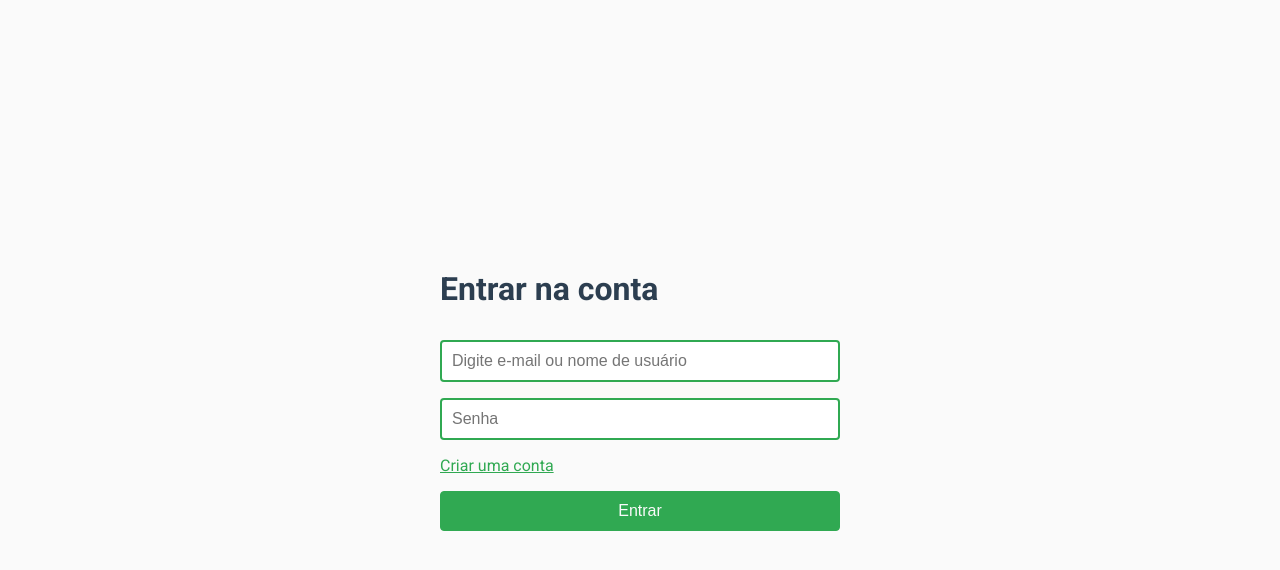
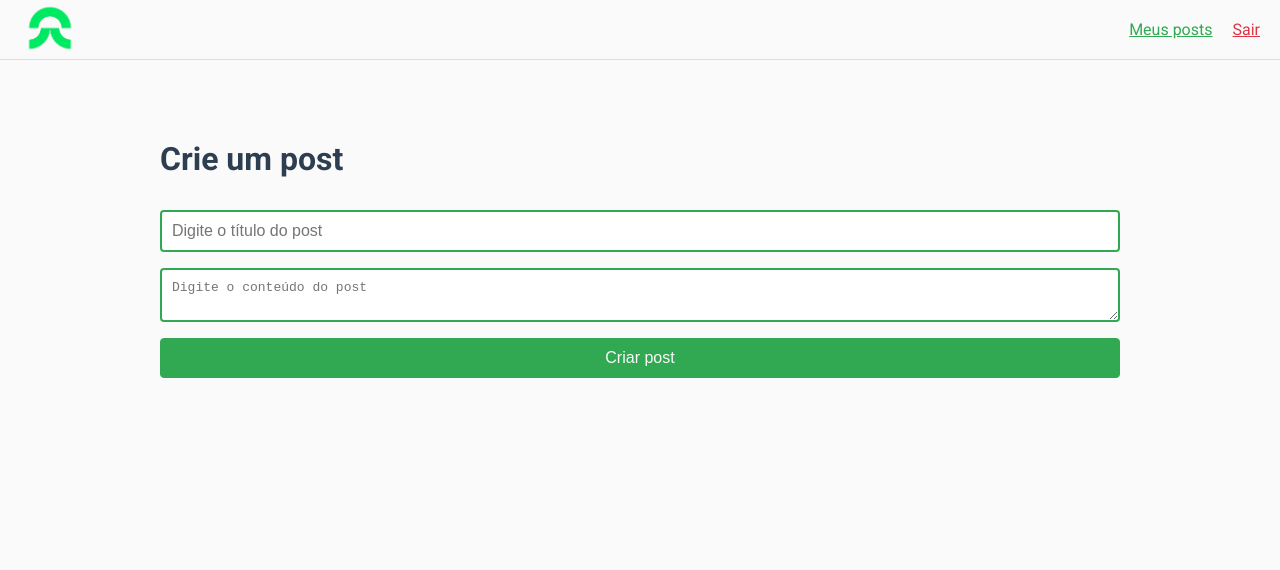
Before and after one commit to victormarques-ia/app-masterclass-react, a React (Vite) app: page /create-post in a window 1280 px wide. Shown: the top 570 px of the page. Built offline with nearby package versions, Linux system fonts and the light colour scheme; no server answers; sample sign-in values are in the browser's storage.

Commit message:
feat: create CreatePost screen

```diff
--- a/src/App.tsx
+++ b/src/App.tsx
@@ -12,6 +12,7 @@ import { useContext } from "react";
 import Layout from "./components/Layout";
 import MyPosts from "./pages/MyPosts";
 import Post from "./pages/Post";
+import CreatePost from "./pages/CreatePost";
 
 function RequireAuth({ children }: { children: JSX.Element }) {
   const { token } = useContext(AppContext);
@@ -57,6 +58,10 @@ const router = createBrowserRouter([
         path: "/posts/:id",
         Component: Post,
       },
+      {
+        path: "create-post",
+        Component: CreatePost,
+      },
     ],
   },
 ]);
--- a/src/components/Form/styles.tsx
+++ b/src/components/Form/styles.tsx
@@ -6,7 +6,6 @@ const StyledForm = styled.form`
   justify-content: center;
 
   width: 100%;
-  max-width: 400px;
 
   gap: 16px;
 `;
--- a/src/components/RenderPosts/styles.tsx
+++ b/src/components/RenderPosts/styles.tsx
@@ -10,8 +10,6 @@ const Container = styled.div`
 
   min-height: 100%;
   max-width: ${(props) => props.theme.breakpoints.md}px;
-
-  padding: 80px 0px;
 `;
 
 export { Container };
--- /dev/null
+++ b/src/pages/CreatePost/index.tsx
@@ -0,0 +1,76 @@
+import Button from "../../components/Button";
+import Input from "../../components/Input";
+import { Container } from "./styles";
+import { useForm, SubmitHandler } from "react-hook-form";
+import { zodResolver } from "@hookform/resolvers/zod";
+import { useHandleApiRequest } from "../../hooks/useHandleApiRequest";
+import Form from "../../components/Form";
+
+import { useNavigate } from "react-router-dom";
+
+import useApi from "../../hooks/useApi";
+import postFormSchema, {
+  PostFormType,
+} from "../../utils/schemas/postFormSchema";
+import TextArea from "../../components/TextArea";
+
+export default function CreatePost() {
+  const api = useApi();
+  const navigate = useNavigate();
+
+  const { loading, execute } = useHandleApiRequest();
+
+  const {
+    register,
+    handleSubmit,
+    formState: { errors },
+  } = useForm<PostFormType>({
+    resolver: zodResolver(postFormSchema),
+  });
+
+  const onSubmit: SubmitHandler<PostFormType> = async (body) => {
+    try {
+      await execute(() =>
+        api.post("/posts", {
+          data: body,
+        })
+      );
+
+      navigate("/");
+      alert("Post criado com sucesso");
+    } catch (error) {
+      alert("Erro ao criar post");
+    }
+  };
+
+  return (
+    <Container>
+      <Form onSubmit={handleSubmit(onSubmit)}>
+        <h1
+          style={{
+            marginBottom: 16,
+          }}
+        >
+          Crie um post
+        </h1>
+
+        <Input
+          {...register("title")}
+          placeholder="Digite o título do post"
+          type="text"
+          error={errors.title?.message}
+        />
+
+        <TextArea
+          {...register("description")}
+          placeholder="Digite o conteúdo do post"
+          error={errors.description?.message}
+        />
+
+        <Button type="submit" disabled={loading}>
+          Criar post
+        </Button>
+      </Form>
+    </Container>
+  );
+}
--- /dev/null
+++ b/src/pages/CreatePost/styles.tsx
@@ -0,0 +1,16 @@
+import styled from "styled-components";
+
+const Container = styled.div`
+  display: flex;
+  flex-direction: column;
+  align-items: center;
+  justify-content: center;
+
+  margin: 0 auto;
+
+  padding: 80px 0;
+
+  max-width: ${(props) => props.theme.breakpoints.md}px;
+`;
+
+export { Container };
--- a/src/pages/Home/index.tsx
+++ b/src/pages/Home/index.tsx
@@ -1,5 +1,10 @@
 import RenderPosts from "../../components/RenderPosts";
+import { Container } from "./styles";
 
 export default function Home() {
-  return <RenderPosts />;
+  return (
+    <Container>
+      <RenderPosts />
+    </Container>
+  );
 }
--- /dev/null
+++ b/src/pages/Home/styles.tsx
@@ -0,0 +1,13 @@
+import styled from "styled-components";
+
+const Container = styled.div`
+  display: flex;
+  flex-direction: column;
+
+  margin: 0 auto;
+  padding: 80px 0;
+
+  max-width: ${(props) => props.theme.breakpoints.md}px;
+`;
+
+export { Container };
--- a/src/pages/MyPosts/index.tsx
+++ b/src/pages/MyPosts/index.tsx
@@ -1,5 +1,15 @@
+import Button from "../../components/Button";
 import RenderPosts from "../../components/RenderPosts";
+import { Container } from "./styles";
+import { useNavigate } from "react-router-dom";
 
 export default function MyPosts() {
-  return <RenderPosts me={true} />;
+  const navigate = useNavigate();
+
+  return (
+    <Container>
+      <Button onClick={() => navigate("/create-post")}>Criar post</Button>
+      <RenderPosts me={true} />
+    </Container>
+  );
 }
--- a/src/pages/MyPosts/styles.tsx
+++ b/src/pages/MyPosts/styles.tsx
@@ -0,0 +1,18 @@
+import styled from "styled-components";
+
+const Container = styled.div`
+  display: flex;
+  flex-direction: column;
+
+  margin: 0 auto;
+  padding: 80px 0;
+
+  max-width: ${(props) => props.theme.breakpoints.md}px;
+
+  button {
+    max-width: 200px;
+    margin-bottom: 24px;
+  }
+`;
+
+export { Container };
--- a/src/pages/SignUp/styles.tsx
+++ b/src/pages/SignUp/styles.tsx
@@ -7,7 +7,9 @@ const Container = styled.div`
   justify-content: center;
 
   min-height: 100vh;
+  max-width: 400px;
 
+  margin: 0 auto;
   padding: 0 20px;
 `;
 
```
